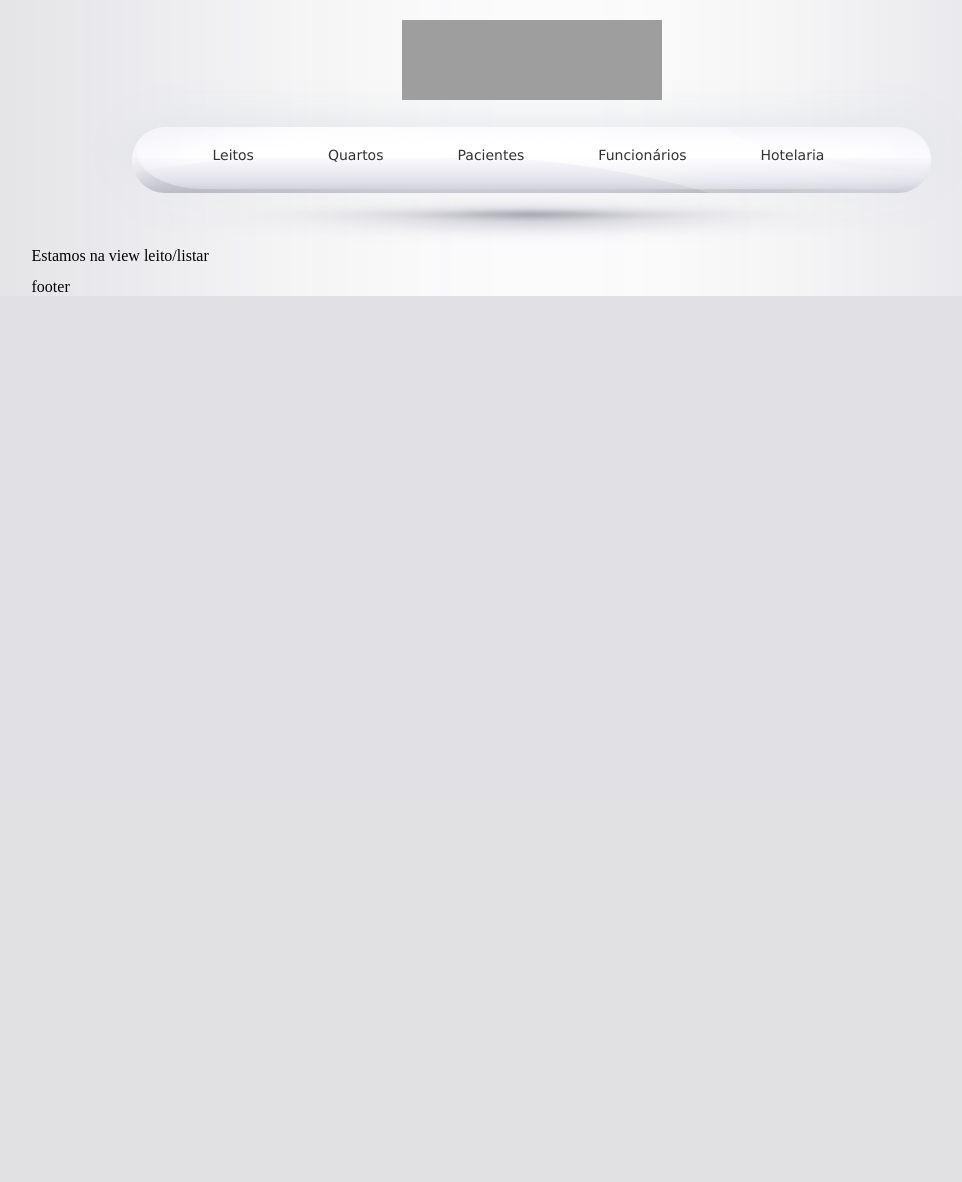
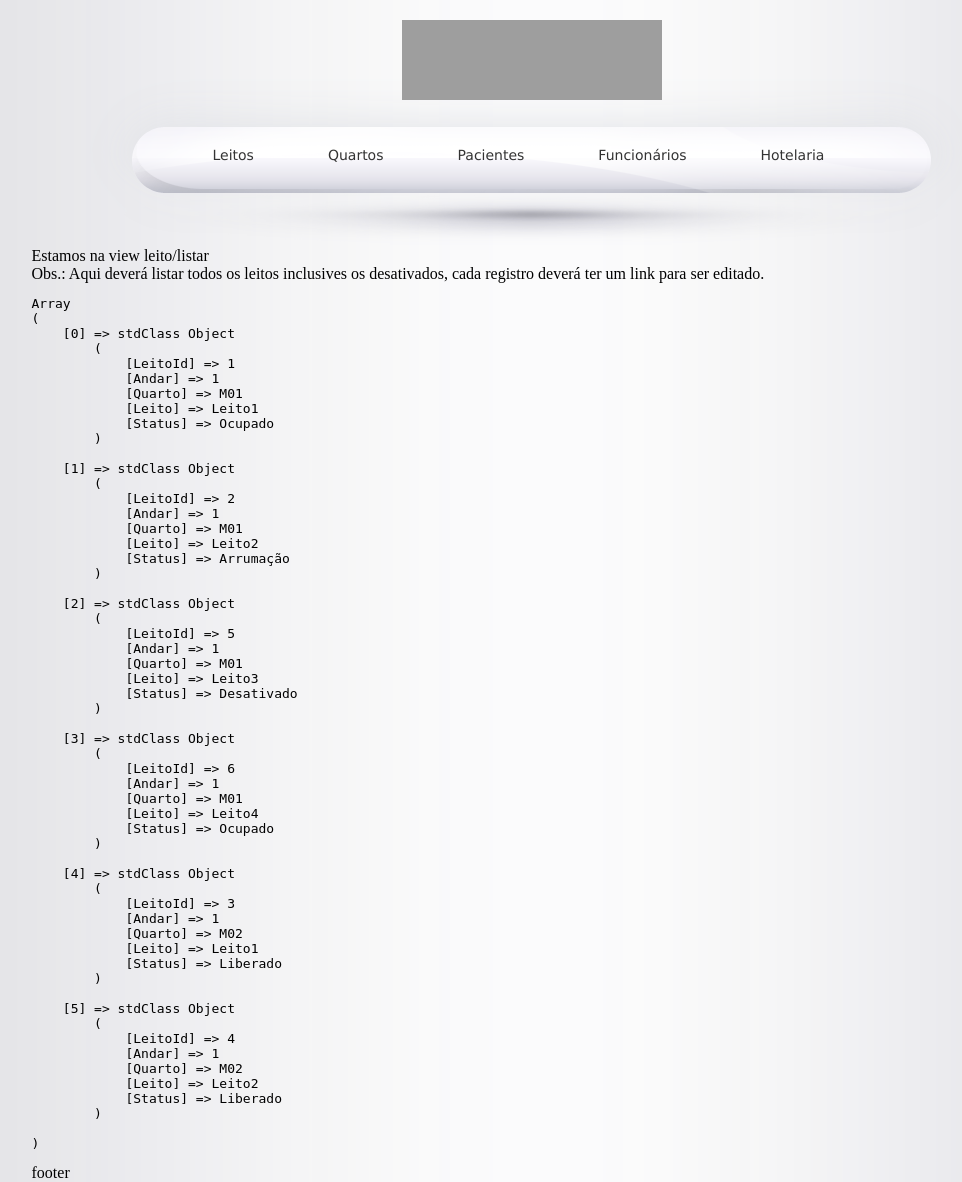
Before and after one commit to sergiobh/pa3_desativado, a CodeIgniter app: page /index.php/leito/listar in a window 1280 px wide. Shown: the whole page, without its empty margins (109-1071 px from the left). Before the commit the page ends 296 px from the top, so only its background shows below. Run offline with CodeIgniter, Linux system fonts and the light colour scheme; data comes from the database, SQL or seed files in the repository; grey boxes are pictures that could not be loaded.

Commit message:
Criação das consultas de Leito

```diff
--- a/application/models/leitomod.php
+++ b/application/models/leitomod.php
@@ -9,7 +9,8 @@ class LeitoMod extends CI_Model{
     public function statusLeitos(){
         $sql    = "
                     SELECT
-                        Q.Andar
+                        L.LeitoId
+                        ,Q.Andar
                         ,Q.Identificacao AS Quarto
                         ,L.Identificacao AS Leito
                         ,IF(L.Status = '2', 'Arrumação', IF(O.LeitoId IS NULL, 'Liberado', 'Ocupado') ) AS Status
@@ -19,6 +20,7 @@ class LeitoMod extends CI_Model{
                         LEFT JOIN ocupacao O ON O.LeitoId = L.LeitoId AND O.FuncBaixa IS NULL
                     WHERE
                         L.Status != 0
+                        AND Q.Status = 1
                     ORDER BY
                         Q.Andar
                         ,Q.Identificacao
@@ -38,8 +40,35 @@ class LeitoMod extends CI_Model{
     }
 
     public function Listar(){
+        $sql    = "
+                    SELECT
+                        L.LeitoId
+                        ,Q.Andar
+                        ,Q.Identificacao AS Quarto
+                        ,L.Identificacao AS Leito
+                        ,IF(L.Status = '0', 'Desativado',  IF(L.Status = '2', 'Arrumação', IF(O.LeitoId IS NULL, 'Liberado', 'Ocupado') ) ) AS Status
+                    FROM
+                        leito L
+                        INNER JOIN quarto Q ON Q.QuartoId = L.QuartoId
+                        LEFT JOIN ocupacao O ON O.LeitoId = L.LeitoId AND O.FuncBaixa IS NULL
+                    WHERE
+                        Q.Status = 1
+                    ORDER BY
+                        Q.Andar
+                        ,Q.Identificacao
+                        ,L.Identificacao
+                    ";
 
+        $query  = $this->db->query($sql);
 
+        $dados = $query->result();
+
+        if(count($dados) > 0){
+            return $dados;
+        }
+        else{
+            return false;
+        }
     }
 }
 ?>
--- a/application/views/leito/listar.php
+++ b/application/views/leito/listar.php
@@ -1,7 +1,9 @@
 <div>
 Estamos na view leito/listar
+<br />Obs.: Aqui deverá listar todos os leitos inclusives os desativados, cada registro deverá ter um
+link para ser editado.
 <?php
 	echo '<br /><pre>';
-
+	print_r($Leitos);
 ?>
 </div>
```
